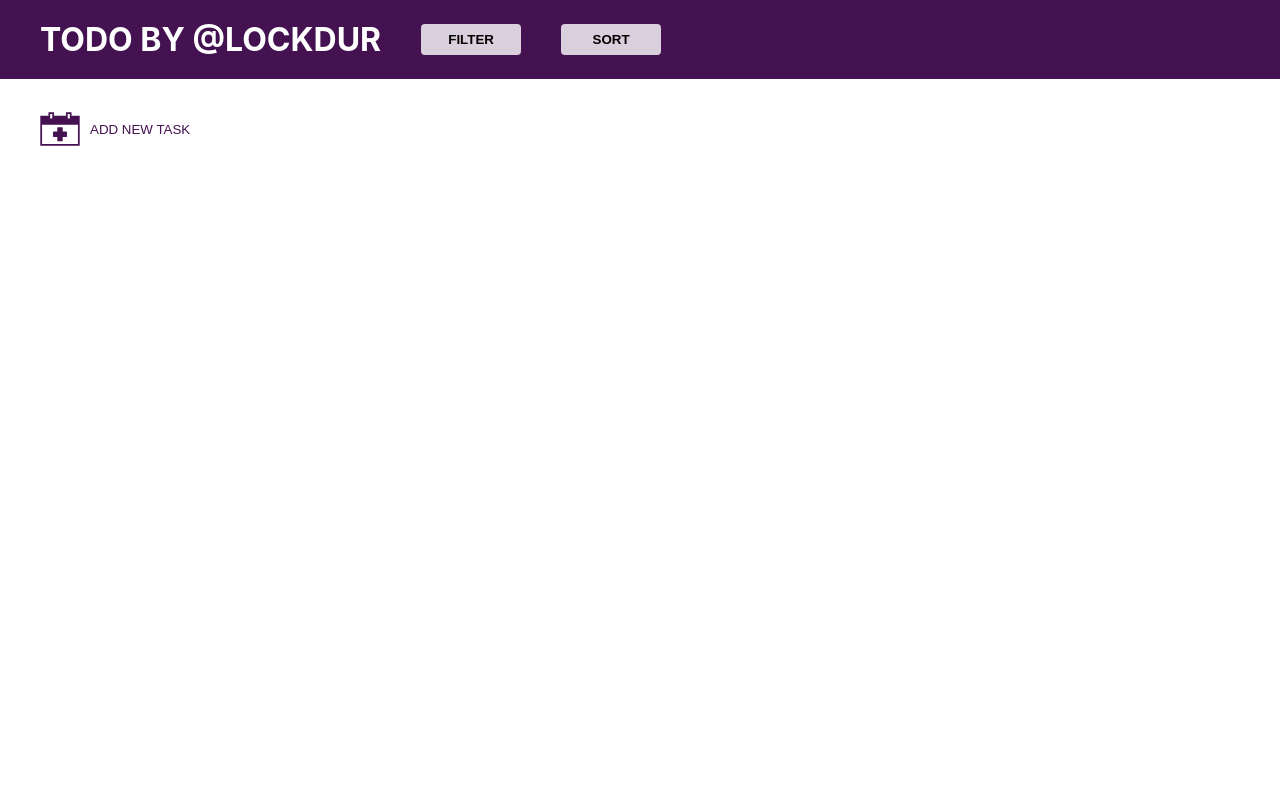
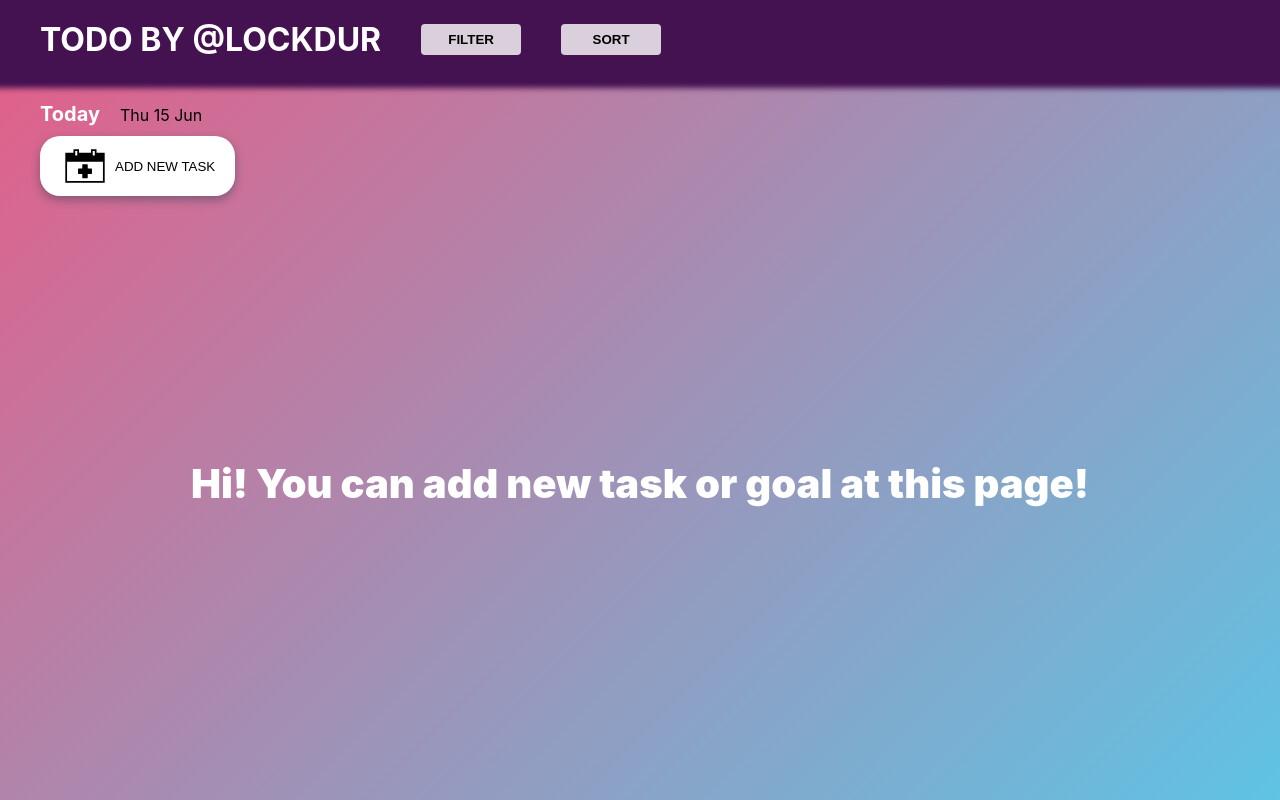
Before and after one commit to MattNovik/tododLockdur, a React (Create React App) app: page / in a window 1280 px wide. Built offline with nearby package versions, Linux system fonts and the light colour scheme.

Commit message:
some styles for visual

```diff
--- a/src/components/Board/index.js
+++ b/src/components/Board/index.js
@@ -8,13 +8,37 @@ import { useEffect, useState } from 'react';
 import DatePicker from 'react-datepicker';
 import { ReactComponent as IconAdd } from '../../img/icon-add.svg';
 
+const month = [
+  'Jan',
+  'Feb',
+  'Mar',
+  'Apr',
+  'May',
+  'Jun',
+  'Jul',
+  'Aug',
+  'Sep',
+  'Oct',
+  'Nov',
+  'Dec',
+];
+
+const weekDay = ['Mon', 'Tue', 'Wed', 'Thu', 'Fri', 'Sat', 'Sun'];
+
 export const Board = () => {
   const dispatch = useDispatch();
   let boardList = useSelector(borderSpace);
-  let MAXLIST = 9;
+  const [maxList, setMaxList] = useState(9);
   const [smallBoardList, setSmallBoardList] = useState(
-    boardList.slice(0, MAXLIST)
+    boardList.slice(0, maxList)
   );
+
+  const todayDate =
+    weekDay[new Date().getDay()] +
+    ' ' +
+    new Date().getDate() +
+    ' ' +
+    month[new Date().getMonth()];
 
   const [startDate, setStartDate] = useState(new Date());
   const [endDate, setEndDate] = useState(null);
@@ -22,7 +46,7 @@ export const Board = () => {
     const [start, end] = dates;
     setStartDate(start);
     setEndDate(end);
-    setSmallBoardList(boardList.slice(0, MAXLIST));
+    setSmallBoardList(boardList.slice(0, maxList));
     if (end !== null && start !== null) {
       setSmallBoardList(
         smallBoardList.filter(
@@ -36,8 +60,8 @@ export const Board = () => {
 
   useEffect(() => {
     localStorage.setItem('boardList', JSON.stringify(boardList));
-    setSmallBoardList(boardList.slice(0, MAXLIST));
-  }, [boardList, MAXLIST]);
+    setSmallBoardList(boardList.slice(0, maxList));
+  }, [boardList, maxList]);
 
   return (
     <div
@@ -200,9 +224,15 @@ export const Board = () => {
         </div>
       </div>
       <div className="board__main">
+        <div className="board__time">
+          <span>Today</span>
+          <span>{todayDate}</span>
+        </div>
         <button
           className="board__button"
-          onClick={() => dispatch(addNewItem(nanoid()))}
+          onClick={() => {
+            dispatch(addNewItem(nanoid()));
+          }}
         >
           <IconAdd />
           {/*           <picture>
@@ -217,6 +247,7 @@ export const Board = () => {
           </picture> */}
           <span> Add new task</span>
         </button>
+        {smallBoardList.length !== 0 ? (
           <ul className="board__list">
             {smallBoardList.map((item, i) => {
               return (
@@ -226,18 +257,25 @@ export const Board = () => {
                   name={item.name}
                   description={item.description}
                   date={item.date}
+                  classChange={item.classChange}
                 />
               );
             })}
           </ul>
+        ) : (
+          <div className="board__list-empty">
+            <p>Hi! You can add new task or goal at this page!</p>
+          </div>
+        )}
         {boardList.length > 9 && boardList.length !== smallBoardList.length ? (
           <button
+            className="board__load-more"
             onClick={() => {
-              MAXLIST += 9;
-              setSmallBoardList(boardList.slice(0, MAXLIST));
+              setMaxList(maxList + 9);
+              setSmallBoardList(boardList.slice(0, maxList));
             }}
           >
-            Add more
+            Load more
           </button>
         ) : (
           <></>
--- a/src/components/Board/index.scss
+++ b/src/components/Board/index.scss
@@ -1,17 +1,20 @@
 .board {
+  display: flex;
+  flex-direction: column;
   position: relative;
   width: 100%;
   height: 100%;
   flex-grow: 1;
   box-sizing: border-box;
-  background-color: #fff;
+  background: linear-gradient(135deg, #e55d87 0%, #5fc3e4 100%);
 
   &__head {
     display: flex;
     align-items: center;
     column-gap: 40px;
-    padding: 20px 40px;
+    padding: 20px 40px 13px;
     background-color: #441151;
+    box-shadow: 0px 7px 6px 9px rgba(68, 17, 81, 1);
 
     @media (max-width: 767px) {
       padding: 10px 20px 20px 20px;
@@ -48,20 +51,42 @@
     color: #fff;
   }
 
+  &__main {
+    display: flex;
+    flex-direction: column;
+    align-items: flex-start;
+    padding: 30px 40px;
+    flex-grow: 1;
+
+    @media (max-width: 767px) {
+      padding: 20px 20px;
+    }
+  }
+
+  &__time {
+    span:first-child {
+      font-size: 20px;
+      font-weight: 700;
+      color: #fff;
+      margin: 0 20px 0 0;
+    }
+  }
+
   &__button {
     display: flex;
     column-gap: 10px;
     align-items: center;
     position: relative;
-    //padding: 10px 20px 10px 25px;
-    padding: 0;
+    padding: 10px 20px 10px 25px;
+    margin: 10px 0 0 0;
     background-color: #fff;
     border: none;
     //font-size: 16px;
+    box-shadow: 0px 4px 10px 0px rgba(34, 60, 80, 0.43);
     transition: all .3s ease;
-    //border-radius: 10px;
+    border-radius: 20px;
     text-transform: uppercase;
-    color: #441151;
+    color: #000;
 
     svg {
       width: 40px;
@@ -89,14 +114,19 @@
   }
 
   &__list {
+    width: 100%;
     display: grid;
     grid-template-rows: auto;
-    grid-template-columns: 1fr 1fr 1fr;
+    grid-template-columns: 1fr 1fr 1fr 1fr;
     column-gap: 20px;
     row-gap: 20px;
     padding: 0;
     margin: 20px 0 0 0;
     list-style-type: none;
+
+    @media (max-width: 1439px) {
+      grid-template-columns: 1fr 1fr 1fr;
+    }
 
     @media (max-width: 1023px) {
       grid-template-columns: 1fr 1fr;
@@ -107,11 +137,36 @@
     }
   }
 
-  &__main {
-    padding: 30px 40px;
+  &__list-empty {
+    width: 100%;
+    display: flex;
+    justify-content: center;
+    align-items: center;
+    flex-grow: 1;
 
-    @media (max-width: 767px) {
-      padding: 20px 20px;
+    p {
+      margin: 0;
+      font-size: 40px;
+      color: #fff;
+      font-weight: 900;
+    }
+  }
+
+  &__load-more {
+    display: block;
+    margin: 20px auto 0;
+    border: none;
+    padding: 10px 30px;
+    border-radius: 20px;
+    box-shadow: 0px 4px 10px 0px rgba(34, 60, 80, 0.43);
+    background-color: #fff;
+    font-size: 20px;
+    cursor: pointer;
+    transition: all .3s ease;
+
+    &:hover {
+      background-color: #441151;
+      color: #fff;
     }
   }
 }
--- a/src/components/Item/index.js
+++ b/src/components/Item/index.js
@@ -7,18 +7,18 @@ import DatePicker from 'react-datepicker';
 import { forwardRef, useState } from 'react';
 
 const month = [
-  'янв',
-  'фев',
-  'мар',
-  'апр',
-  'май',
-  'июн',
-  'июл',
-  'авг',
-  'сен',
-  'окт',
-  'ноя',
-  'дек',
+  'Jan',
+  'Feb',
+  'Mar',
+  'Apr',
+  'May',
+  'Jun',
+  'Jul',
+  'Aug',
+  'Sep',
+  'Oct',
+  'Nov',
+  'Dec',
 ];
 
 const CustomInput = forwardRef(({ value, onClick }, ref) => (
@@ -27,7 +27,7 @@ const CustomInput = forwardRef(({ value, onClick }, ref) => (
   </button>
 ));
 
-export const Item = ({ idItem, name, description, date }) => {
+export const Item = ({ idItem, name, description, date, classChange }) => {
   const dispatch = useDispatch();
   const dateObj = new Date(date);
   const coverDate =
@@ -36,12 +36,12 @@ export const Item = ({ idItem, name, description, date }) => {
     month[dateObj.getMonth()] +
     ' ' +
     dateObj.getFullYear();
-  const [pickerDate, setPickerDate] = useState(new Date(date));
+  const [pickerDate, setPickerDate] = useState(new Date(date).getTime());
   const [classDate] = useState(new Date().getTime() > date ? true : false);
 
   return (
     <li
-      className="item"
+      className={classChange ? 'item' + ' ' + classChange : 'item'}
       data-classdate={classDate}
       id={idItem}
       onClick={(e) => {
@@ -70,7 +70,7 @@ export const Item = ({ idItem, name, description, date }) => {
         }}
       />
       <TextField
-        label="Название цели"
+        label="Goal name"
         placeholder={name}
         className="item__name-input"
         sx={{
@@ -111,6 +111,7 @@ export const Item = ({ idItem, name, description, date }) => {
                 .closest('li')
                 .querySelector('.item__description-input').value,
               date: pickerDate,
+              classChange: '',
             };
             dispatch(saveItem(data));
             e.target.closest('li').classList.remove('item--change');
--- a/src/components/Item/index.scss
+++ b/src/components/Item/index.scss
@@ -4,9 +4,9 @@
   justify-content: space-between;
   row-gap: 10px;
   position: relative;
-  width: 300px;
-  height: 200px;
-  padding: 20px 35px 20px 20px;
+  width: 400px;
+  height: 250px;
+  padding: 20px 35px 20px 25px;
   box-sizing: border-box;
   background-color: #fff;
   box-shadow: 0px -2px 12px 0px rgba(34, 60, 80, 0.38);
@@ -15,10 +15,45 @@
   transition: all .3s ease;
   backface-visibility: hidden;
 
+/*   &:first-child {
+    animation: fadeIn 1.8s backwards;
+  } */
+
+  &:nth-child(4n) {
+    justify-self: end;
+  }
+
+  &:nth-child(4n + 2),
+  &:nth-child(4n + 3) {
+    justify-self: center;
+  }
+
+  @media (max-width: 1919px) {
+    width: 300px;
+    height: 200px;
+  }
+
+  @media (max-width: 1439px) {
+    &:nth-child(3n) {
+      justify-self: end;
+    }
+
+    &:nth-child(3n + 2) {
+      justify-self: center;
+    }
+  }
+
+
+
   @media (max-width: 1023px) {
 
     &:nth-child(2n) {
       justify-self: end;
+    }
+
+    .item__close {
+      visibility: visible;
+      opacity: 1;
     }
   }
 
@@ -27,11 +62,6 @@
 
     &:nth-child(2n) {
       justify-self: start;
-    }
-
-    .item__close {
-      visibility: visible;
-      opacity: 1;
     }
   }
 
@@ -46,7 +76,7 @@
     position: absolute;
     top: 0;
     left: 0;
-    width: 5px;
+    width: 10px;
     height: 100%;
     background-color: green;
     border-radius: 10px 0 0 10px;
--- a/src/store/boardList.js
+++ b/src/store/boardList.js
@@ -26,11 +26,15 @@ export const boardSlice = createSlice({
   reducers: {
     addNewItem: (state, action) => {
       let date = new Date().getTime();
+      state.map((item, i) => {
+        item.classChange = '';
+      });
       state.unshift({
         idItem: action.payload,
-        name: 'Введите название цели',
+        name: 'Enter your goal',
         date: date,
-        description: 'Введите описание цели',
+        description: 'Goal description',
+        classChange: 'item--change',
       });
     },
     removeItem: (state, action) => {
@@ -55,6 +59,7 @@ export const boardSlice = createSlice({
       let name = action.payload.name;
       let description = action.payload.description;
       let date = action.payload.date;
+      let classChange = action.payload.classChange;
       state.map((item, i) => {
         if (item.idItem === id) {
           if (name) {
@@ -64,6 +69,7 @@ export const boardSlice = createSlice({
             item.description = description;
           }
           item.date = date;
+          item.classChange = classChange;
         }
       });
     },
```
Lines whose indentation alone changed are shown as unchanged.
